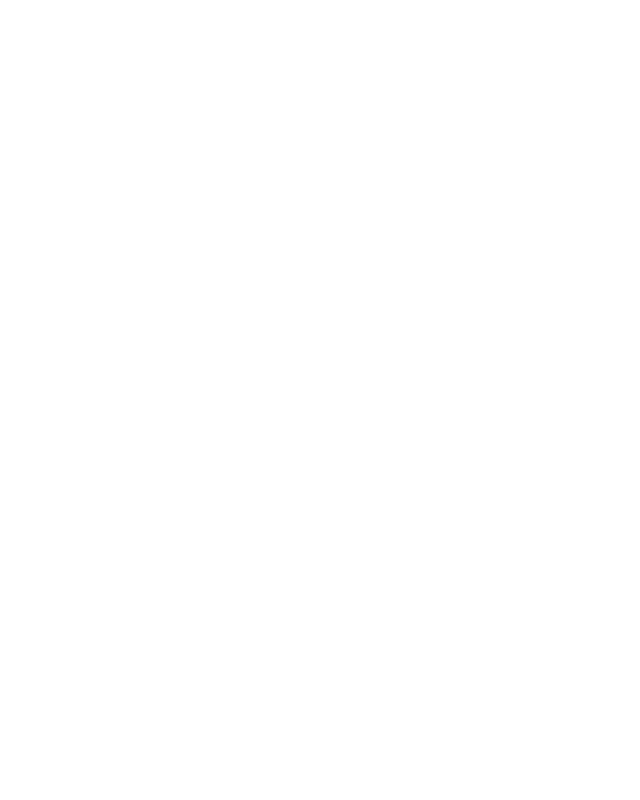
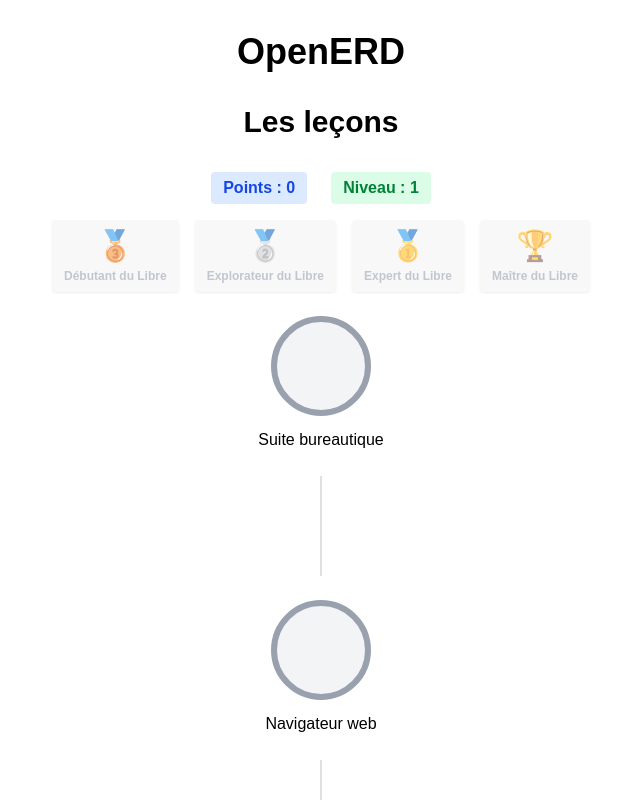
Before and after one commit to benjamin-bonneton/openerd, a React (Vite) app: page / in a window 1280 px wide. Before the commit this address had no page. Shown: the whole page, without its empty margins (319-959 px from the left). Built offline with nearby package versions, Linux system fonts and the light colour scheme.

Commit message:
fix: route

```diff
--- a/src/App.tsx
+++ b/src/App.tsx
@@ -9,6 +9,7 @@
   return (
     <BrowserRouter>
       <Routes>
+        <Route path="/" element={<Courses />} />
         <Route path="/courses" element={<Courses />} />
         <Route path="/course/:id" element={<Course />} />
       </Routes>
```
Also changed, not shown: 5 other files (tests, documents, lock files or other folders).
